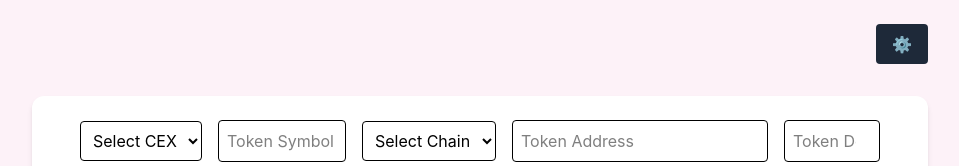
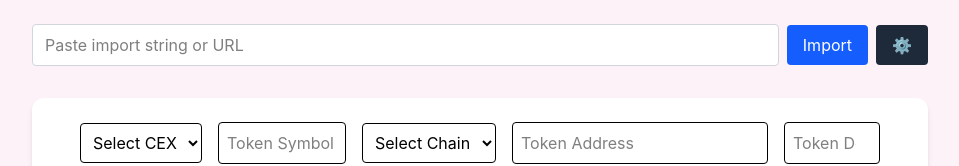
Before and after one commit to hieus207/tracker, a React (Create React App) app: page / in a window 1280 px wide. Shown: the top 166 px of the page, without its empty margins (160-1119 px from the left). Built offline with nearby package versions, Linux system fonts and the light colour scheme; no server answers.

Commit message:
add import

```diff
--- a/src/App.js
+++ b/src/App.js
@@ -22,7 +22,8 @@ function App() {
   const wsRef = useRef(null);
   const subscribedSymbols = useRef(new Set());
   const [isSettingsOpen, setIsSettingsOpen] = useState(false);
-
+  const [importText, setImportText] = useState("");
+  const importInputRef = useRef(null);
   // init()
   useEffect(() => {
     const tg = window.Telegram?.WebApp;
@@ -53,7 +54,7 @@ function App() {
         dexAmount: dexAmount || "",
         tokenDecimal: tokenDecimal || "",
         targetDiff: targetDiff || "",
-        sideDiff: sideDiff=="1"?">":"<" || "",
+        sideDiff: sideDiff == "1" ? ">" : "<" || "",
         dexSide: dexSide || "",
       }));
     }
@@ -66,6 +67,44 @@ function App() {
       ...prevData,
       [name]: value,
     }));
+  };
+
+  const handleImport = () => {
+    try {
+      let input = importText.trim();
+
+      // 👉 Nếu người dùng paste cả link Telegram thì lấy phần sau 'startapp='
+      if (input.includes("startapp=")) {
+        const parts = input.split("startapp=");
+        input = parts[1].split("&")[0]; // đề phòng có thêm query khác
+      }
+
+      const [
+        cex,
+        tokenCex,
+        chain,
+        tokenDex,
+        tokenDecimal,
+        dexSide,
+        dexAmount,
+        sideDiff,
+        targetDiff
+      ] = input.split("_");
+
+      setFormData({
+        cex: cex || "",
+        tokenCex: tokenCex || "",
+        chain: chain || "",
+        tokenDex: tokenDex || "",
+        tokenDecimal: tokenDecimal || "",
+        dexSide: dexSide || "",
+        dexAmount: dexAmount || "",
+        sideDiff: sideDiff == "1" ? ">" : "<" || "",
+        targetDiff: targetDiff || "",
+      });
+    } catch (e) {
+      alert("Import thất bại. Kiểm tra định dạng.");
+    }
   };
 
   const handleGo = () => {
@@ -137,8 +176,18 @@ function App() {
     socket.onmessage = (event) => {
       const msg = JSON.parse(event.data);
       if (msg.topic?.startsWith("tickers.") && msg.data?.lastPrice) {
-        const symbol = msg.data.symbol;
-        const price = parseFloat(msg.data.lastPrice);
+        let symbol = msg.data.symbol;
+        let price = parseFloat(msg.data.lastPrice);
+
+        // 👉 Kiểm tra nếu symbol bắt đầu bằng số và là bội số của 10
+        const match = symbol.match(/^(\d+)([A-Z]+)/); // Tách số đầu và phần tên coin
+        if (match) {
+          const prefixNumber = parseInt(match[1], 10);
+          if (prefixNumber >= 10 && prefixNumber % 10 === 0) {
+            price = price / prefixNumber;
+          }
+        }
+
         setPriceMap((prevMap) => new Map(prevMap.set(symbol, price)));
       }
     };
@@ -151,7 +200,28 @@ function App() {
 
   return (
     <div className="min-h-screen bg-pink-50 flex flex-col items-center p-6 space-y-8">
-      <div className="flex justify-end w-full max-w-4xl">
+      <div className="flex justify-between items-center w-full max-w-4xl space-x-2">
+        <div className="flex items-center w-full max-w-4xl space-x-2">
+          <input
+            ref={importInputRef}
+            type="text"
+            value={importText}
+            onChange={(e) => setImportText(e.target.value)}
+            onClick={() => {
+              if (importText) importInputRef.current.select();
+            }}
+            placeholder="Paste import string or URL"
+            className="flex-grow px-3 py-2 border border-gray-300 rounded bg-white text-black"
+          />
+
+          <button
+            onClick={handleImport}
+            className="px-4 py-2 bg-blue-600 text-white rounded hover:bg-blue-500 flex items-center space-x-2"
+          >
+            <span>Import</span>
+          </button>
+        </div>
+
         <button
           onClick={() => setIsSettingsOpen(true)}
           className="px-4 py-2 bg-gray-800 text-white rounded hover:bg-gray-700"
--- a/src/output.css
+++ b/src/output.css
@@ -13,6 +13,7 @@
     --color-green-500: oklch(72.3% 0.219 149.579);
     --color-green-600: oklch(62.7% 0.194 149.214);
     --color-blue-500: oklch(62.3% 0.214 259.815);
+    --color-blue-600: oklch(54.6% 0.245 262.881);
     --color-pink-50: oklch(97.1% 0.014 343.198);
     --color-gray-50: oklch(98.5% 0.002 247.839);
     --color-gray-200: oklch(92.8% 0.006 264.531);
@@ -21,6 +22,7 @@
     --color-gray-700: oklch(37.3% 0.034 259.733);
     --color-gray-800: oklch(27.8% 0.033 256.848);
     --color-gray-900: oklch(21% 0.034 264.665);
+    --color-black: #000;
     --color-white: #fff;
     --spacing: 0.25rem;
     --container-lg: 32rem;
@@ -29,8 +31,6 @@
     --text-sm--line-height: calc(1.25 / 0.875);
     --text-base: 1rem;
     --text-base--line-height: calc(1.5 / 1);
-    --text-lg: 1.125rem;
-    --text-lg--line-height: calc(1.75 / 1.125);
     --text-xl: 1.25rem;
     --text-xl--line-height: calc(1.75 / 1.25);
     --text-2xl: 1.5rem;
@@ -242,6 +242,9 @@
   .inline-flex {
     display: inline-flex;
   }
+  .table {
+    display: table;
+  }
   .min-h-full {
     min-height: 100%;
   }
@@ -272,11 +275,20 @@
   .flex-1 {
     flex: 1;
   }
+  .flex-grow {
+    flex-grow: 1;
+  }
+  .border-collapse {
+    border-collapse: collapse;
+  }
   .transform {
     transform: var(--tw-rotate-x,) var(--tw-rotate-y,) var(--tw-rotate-z,) var(--tw-skew-x,) var(--tw-skew-y,);
   }
   .animate-pulse {
     animation: var(--animate-pulse);
+  }
+  .resize {
+    resize: both;
   }
   .grid-cols-5 {
     grid-template-columns: repeat(5, minmax(0, 1fr));
@@ -292,6 +304,9 @@
   }
   .items-end {
     align-items: flex-end;
+  }
+  .justify-between {
+    justify-content: space-between;
   }
   .justify-center {
     justify-content: center;
@@ -340,6 +355,13 @@
       margin-block-end: calc(calc(var(--spacing) * 8) * calc(1 - var(--tw-space-y-reverse)));
     }
   }
+  .space-x-1 {
+    :where(& > :not(:last-child)) {
+      --tw-space-x-reverse: 0;
+      margin-inline-start: calc(calc(var(--spacing) * 1) * var(--tw-space-x-reverse));
+      margin-inline-end: calc(calc(var(--spacing) * 1) * calc(1 - var(--tw-space-x-reverse)));
+    }
+  }
   .space-x-2 {
     :where(& > :not(:last-child)) {
       --tw-space-x-reverse: 0;
@@ -381,8 +403,14 @@
   .bg-blue-500 {
     background-color: var(--color-blue-500);
   }
+  .bg-blue-600 {
+    background-color: var(--color-blue-600);
+  }
   .bg-gray-50 {
     background-color: var(--color-gray-50);
+  }
+  .bg-gray-500 {
+    background-color: var(--color-gray-500);
   }
   .bg-gray-500\/75 {
     background-color: color-mix(in srgb, oklch(55.1% 0.027 264.364) 75%, transparent);
@@ -466,6 +494,9 @@
     --tw-font-weight: var(--font-weight-semibold);
     font-weight: var(--font-weight-semibold);
   }
+  .text-black {
+    color: var(--color-black);
+  }
   .text-gray-700 {
     color: var(--color-gray-700);
   }
@@ -483,6 +514,9 @@
   }
   .italic {
     font-style: italic;
+  }
+  .underline {
+    text-decoration-line: underline;
   }
   .shadow-md {
     --tw-shadow: 0 4px 6px -1px var(--tw-shadow-color, rgb(0 0 0 / 0.1)), 0 2px 4px -2px var(--tw-shadow-color, rgb(0 0 0 / 0.1));
@@ -503,6 +537,10 @@
   .ring-gray-300 {
     --tw-ring-color: var(--color-gray-300);
   }
+  .outline {
+    outline-style: var(--tw-outline-style);
+    outline-width: 1px;
+  }
   .transition-all {
     transition-property: all;
     transition-timing-function: var(--tw-ease, var(--default-transition-timing-function));
@@ -516,6 +554,13 @@
   .duration-100 {
     --tw-duration: 100ms;
     transition-duration: 100ms;
+  }
+  .hover\:bg-blue-500 {
+    &:hover {
+      @media (hover: hover) {
+        background-color: var(--color-blue-500);
+      }
+    }
   }
   .hover\:bg-gray-50 {
     &:hover {
@@ -731,6 +776,11 @@
   inherits: false;
   initial-value: 0 0 #0000;
 }
+@property --tw-outline-style {
+  syntax: "*";
+  inherits: false;
+  initial-value: solid;
+}
 @property --tw-duration {
   syntax: "*";
   inherits: false;
@@ -766,6 +816,7 @@
       --tw-ring-offset-width: 0px;
       --tw-ring-offset-color: #fff;
       --tw-ring-offset-shadow: 0 0 #0000;
+      --tw-outline-style: solid;
       --tw-duration: initial;
     }
   }
```
Lines whose indentation alone changed are shown as unchanged.
